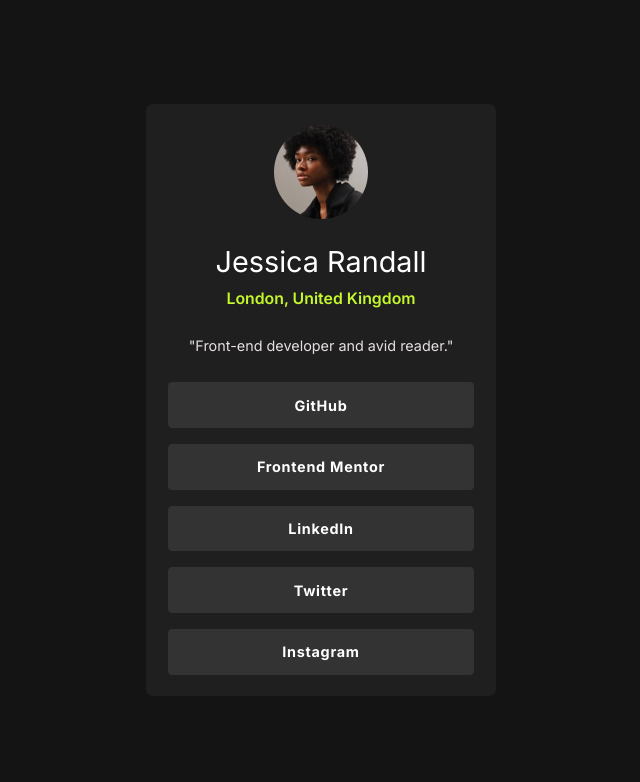
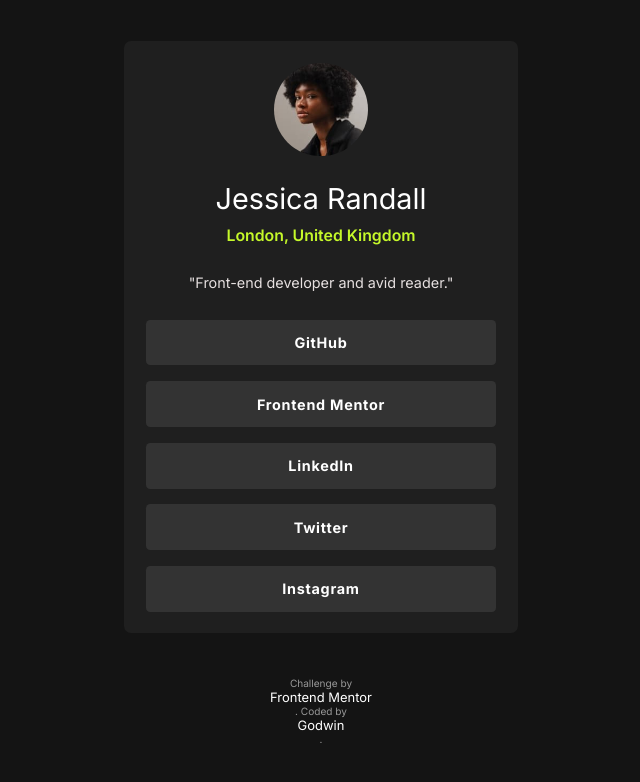
Before and after one commit to GodwinOkon112/Profile-card-frontend, a plain HTML site: page index.html in a window 1280 px wide. Shown: the whole page, without its empty margins (319-959 px from the left). Drawn offline with Linux system fonts and the light colour scheme.

Commit message:
just fixed the height of the design

```diff
--- a/index.html
+++ b/index.html
@@ -30,17 +30,15 @@
       <a href="#" class="social-link instagram">Instagram</a>
     </div>
   </section>
+
+
+    <div class="attribution">
+    Challenge by <a href="https://www.frontendmentor.io?ref=challenge" target="_blank">Frontend Mentor</a>.
+    Coded by <a href="https://github.com/GodwinOkon112/Profile-card-frontend">Godwin</a>.
+  </div>
 </main>
 
-      <!-- Jessica Randall
-      London, United Kingdom
-      "Front-end developer and avid reader."
 
-      GitHub
-      Frontend Mentor
-      LinkedIn
-      Twitter
-      Instagram -->
 
 
 </body>
--- a/style.css
+++ b/style.css
@@ -31,12 +31,7 @@
   display: block;
 }
 
-main {
-  background-color: var(--Grey-800);
-  border-radius: 0.5rem;
-  width: 350px;
-  /* height: 82vh; */
-}
+
 
 .name {
   color: var(--white);
@@ -87,6 +82,9 @@
   flex-direction: column;
   text-align: center;
   padding: 1.5rem;
+  background-color: var(--Grey-800);
+  border-radius: 0.5rem;
+  width: 350px;
 }
 .profile-image img {
   width: 6.5rem;
@@ -94,3 +92,13 @@
   border-radius: 50%;
   margin-bottom: 1rem;
 }
+
+
+.attribution {
+  font-size: 0.7rem;
+  text-align: center;
+  margin-top: 1rem;
+  color: hsl(0, 0%, 60%);
+  margin-top: 2rem;
+  padding-block: 1rem;
+}
```
